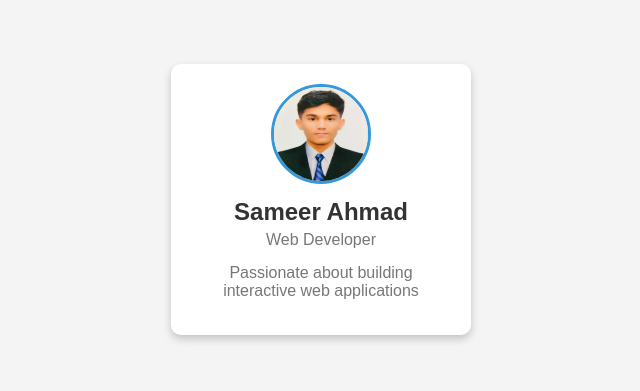
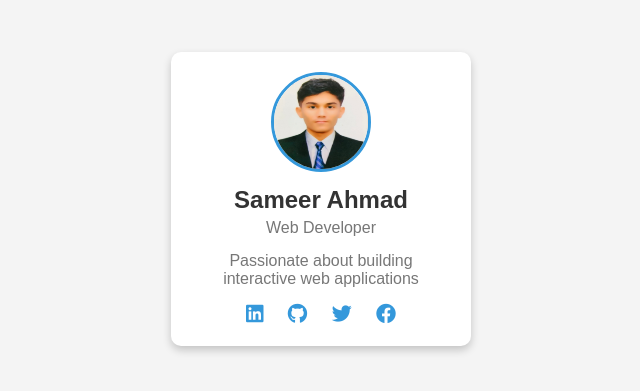
Before and after one commit to sameerahmadx/Assignment_Submission, a plain HTML site: page Assignment_1/index.html in a window 1280 px wide. Shown: the part 201-592 px from the top of the page, without its empty margins (319-959 px from the left). Drawn offline with Linux system fonts and the light colour scheme.

Commit message:
Initial commit - Assignment Submission 1

```diff
--- a/Assignment_1/index.html
+++ b/Assignment_1/index.html
@@ -5,7 +5,8 @@
     <meta name="viewport" content="width=device-width, initial-scale=1.0">
     <title>Profile Card</title>
     <link rel="stylesheet" href="styles.css">
-    <script src="https://kit.fontawesome.com/a076d05399.js" crossorigin="anonymous"></script>
+    <link rel="stylesheet" href="https://cdnjs.cloudflare.com/ajax/libs/font-awesome/6.4.2/css/all.min.css">
+
 </head>
 <body>
     <div class="profile-card">
@@ -14,6 +15,12 @@
         <p>Web Developer</p>
         <p>Passionate about building interactive web applications</p>
 
+        <div class="social-icons">
+            <a href="https://linkedin.com/in/your-profile" target="_blank"><i class="fab fa-linkedin"></i></a>
+            <a href="https://github.com/your-profile" target="_blank"><i class="fab fa-github"></i></a>
+            <a href="https://twitter.com/your-profile" target="_blank"><i class="fab fa-twitter"></i></a>
+            <a href="https://facebook.com/your-profile" target="_blank"><i class="fab fa-facebook"></i></a>
+        </div>
     </div>
 </body>
 </html>
```
